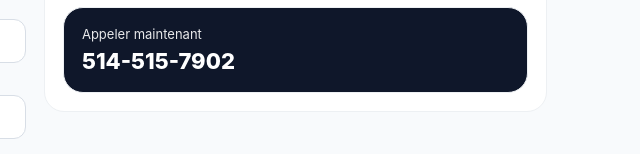
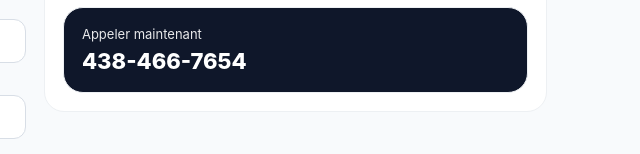
Before and after one commit to Stolo60/procarpet-landing-2, a plain HTML site: page public/index.html in a window 1280 px wide. Shown: the part 929-1083 px from the top of the page, 633-1273 px from the left. Drawn offline with Linux system fonts and the light colour scheme; files whose address does not match are found by name.

Commit message:
Update index.html

```diff
--- a/public/index.html
+++ b/public/index.html
@@ -141,7 +141,7 @@
         <div class="muted" style="margin-bottom:10px" data-i18n="service_area">Montréal & environs</div>
         <div class="card" style="background:#0F172A;color:#fff">
           <div style="font-size:13px;opacity:.9;margin-bottom:6px" data-i18n="call_now">Appeler maintenant</div>
-          <a href="tel:15145157902" style="display:inline-block;font-size:22px;font-weight:800;color:#fff;text-decoration:none">514-515-7902</a>
+          <a href="tel:14384667654" style="display:inline-block;font-size:22px;font-weight:800;color:#fff;text-decoration:none">438-466-7654</a>
         </div>
       </div>
     </section>
```
